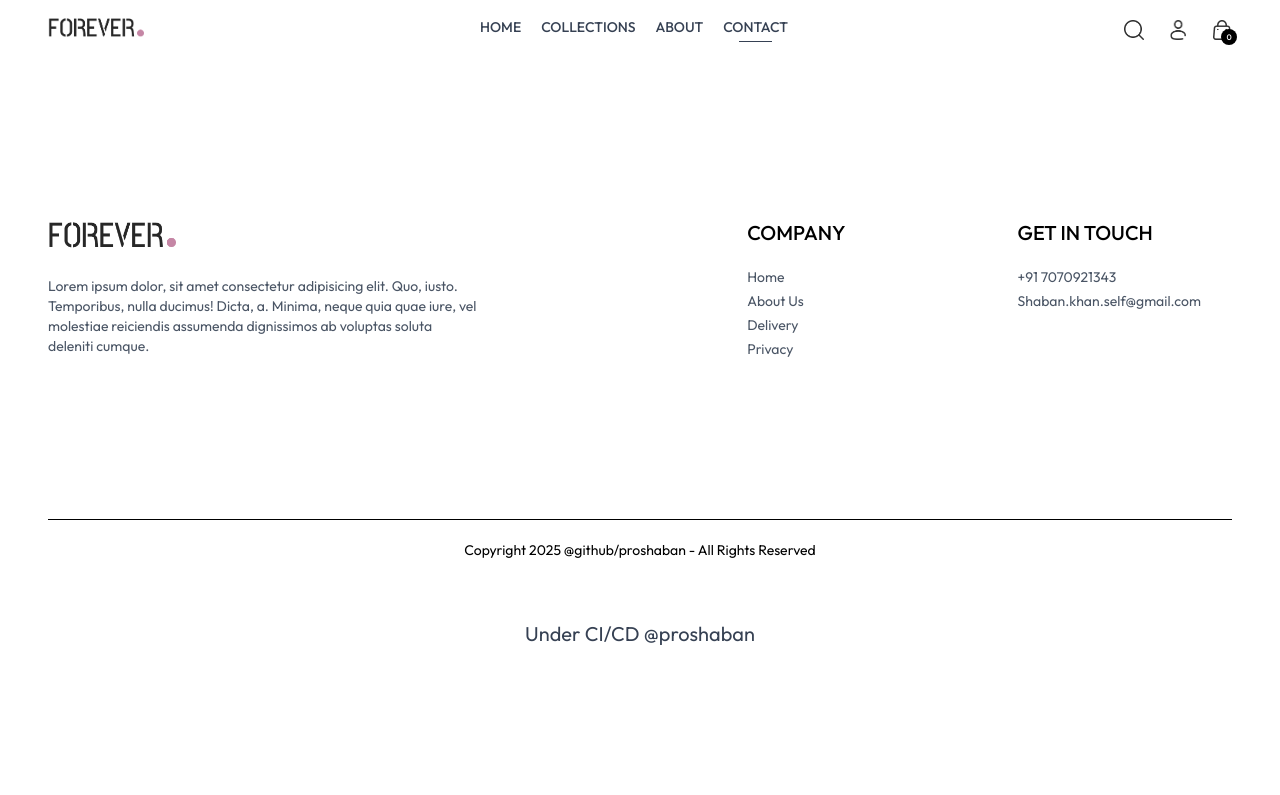
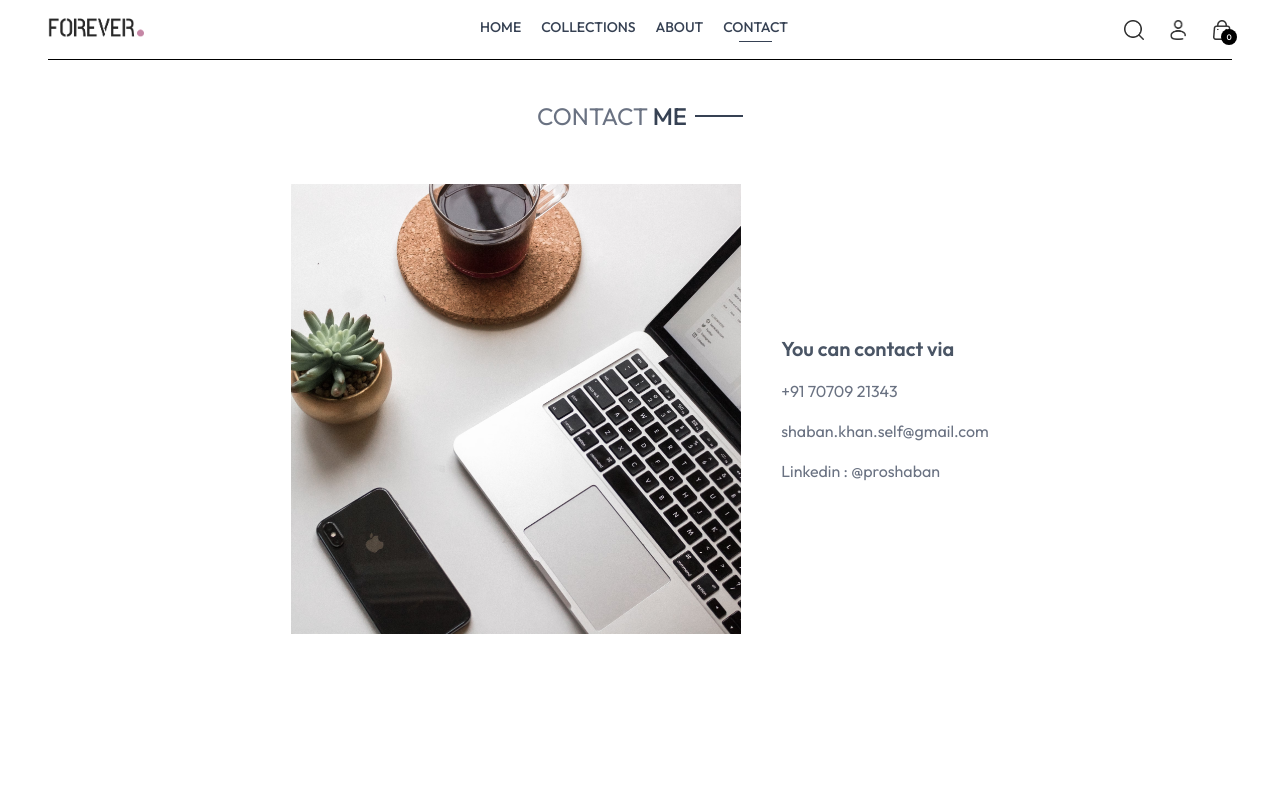
Before and after one commit to proshaban/MERN-E-Comm-2025, a React (Vite) app in the folder mern-ecomm/: page /contact in a window 1280 px wide. Shown: the top 795 px of the page. Built offline with nearby package versions, Linux system fonts and the light colour scheme.

Commit message:
contact page

```diff
--- a/mern-ecomm/src/App.jsx
+++ b/mern-ecomm/src/App.jsx
@@ -13,6 +13,7 @@ import FooterNode from './components/FooterNode'
 import Footer from './components/Footer'
 import SearchBar from './components/SearchBar'
 import { ToastContainer } from 'react-toastify';
+import Contact from './pages/Contact'
 const App = () => {
   return (
     <div className='w-full px-6 sm:px-12'>
@@ -28,6 +29,7 @@ const App = () => {
         <Route path='/cart' element={<Cart />} />
         <Route path='/place-Order' element={ <PlaceOrder /> } />
         <Route path='/orders' element={ <Orders /> } />
+        <Route path='/contact' element={ <Contact /> } />
       </Routes>
       <Footer />
       <FooterNode />
--- /dev/null
+++ b/mern-ecomm/src/pages/Contact.jsx
@@ -0,0 +1,24 @@
+import React from 'react'
+import Title from '../components/Title'
+import { assets } from '../assets/assets'
+
+const Contact = () => {
+  return (
+    <div>
+        <div className='text-center text-2xl pt-10 border-t'>
+            <Title text1={'CONTACT'} text2={'ME'} />
+        </div>
+        <div className='my-10 flex flex-col justify-center md:flex-row gap-10 mb-28'>
+            <img className='w-full md:max-w-[450px]' src={assets.contact_img} alt="" />
+            <div className='flex flex-col justify-center items-start gap-4'>
+                <p className='font-semibold text-xl text-gray-600'>You can contact via</p>
+                <a href={'tel:+917070921343'} className='text-gray-500'>+91 70709 21343</a>
+                <a href={'mailto:shaban.khan.self@gmail.com'} className='text-gray-500'>shaban.khan.self@gmail.com</a>
+                <a href={'https://linkedin.com/in/proshaban/'} className='text-gray-500'>Linkedin : @proshaban </a>
+            </div>
+        </div>
+    </div>
+  )
+}
+
+export default Contact
```
